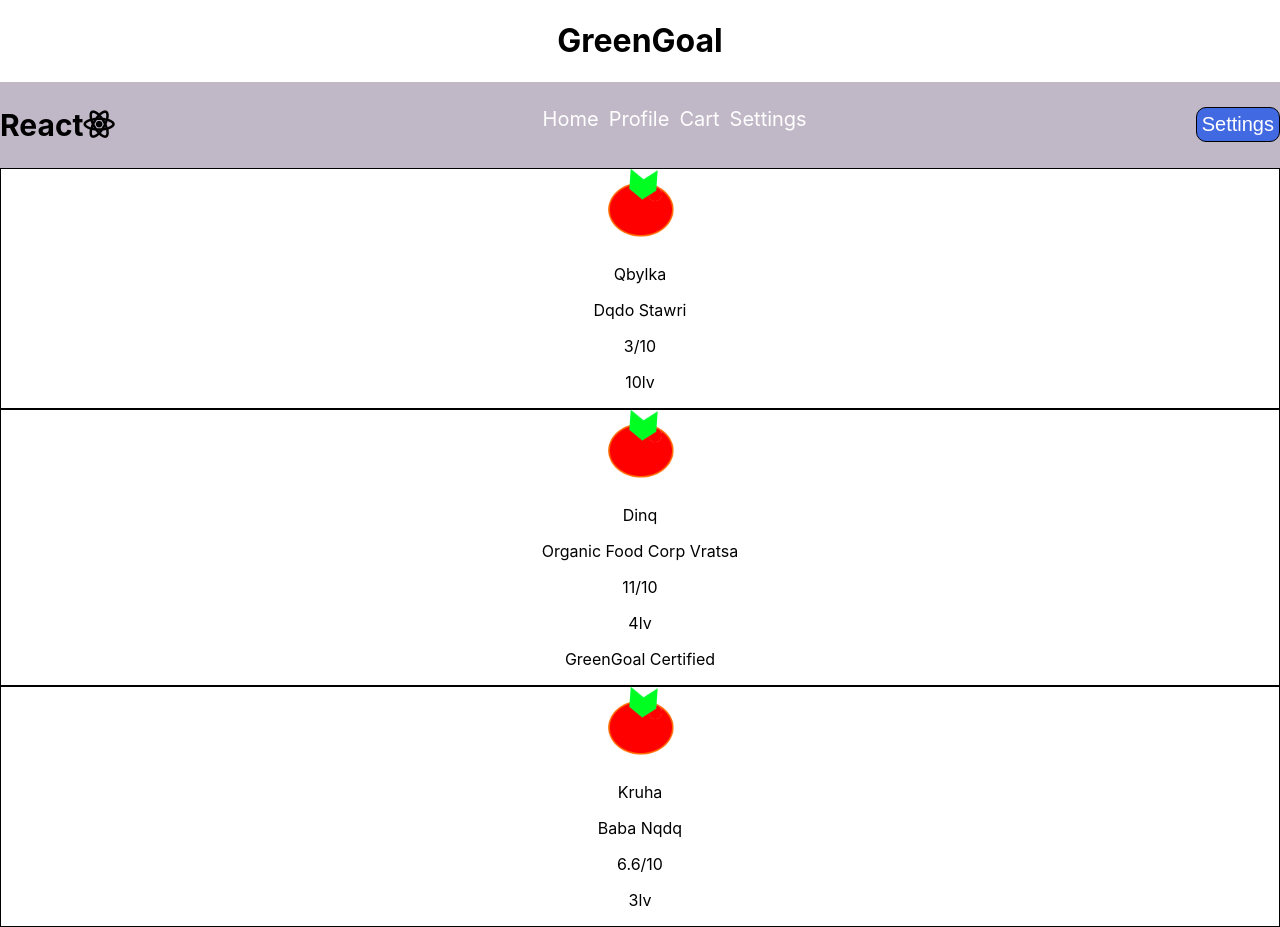
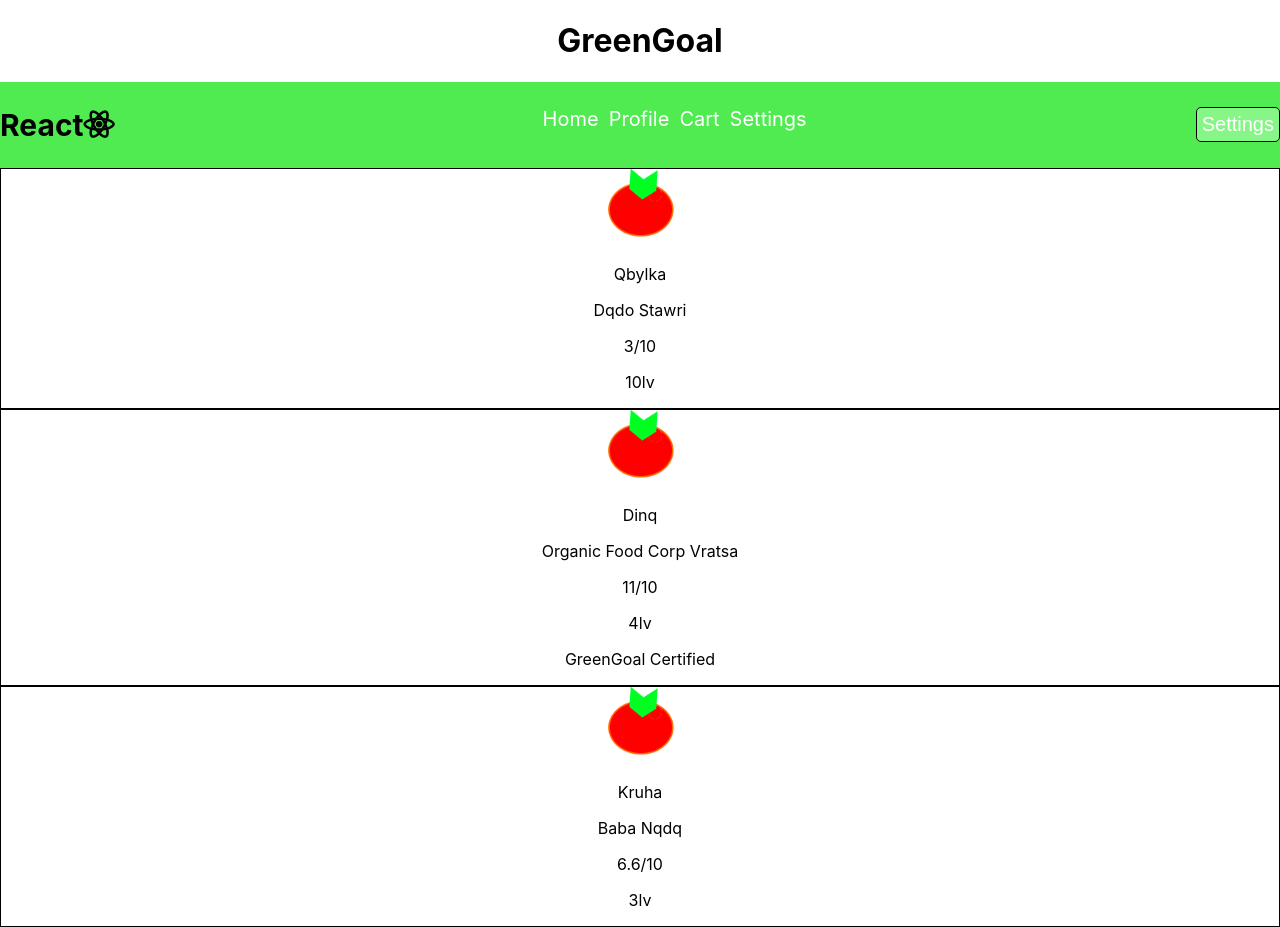
Before and after one commit to ZariProjects/Hack_Tues_GG, a React (Create React App) app in the folder green_goal/: page / in a window 1280 px wide. Built offline with nearby package versions, Linux system fonts and the light colour scheme.

Commit message:
Update NavigationBar.css

```diff
--- a/green_goal/src/components/NavigationBar/NavigationBar.css
+++ b/green_goal/src/components/NavigationBar/NavigationBar.css
@@ -2,7 +2,7 @@
 {
     display: flex;
     justify-content: space-between;
-    background-color: rgba(50, 20, 70, 0.3);
+    background-color: rgb(80, 235, 80);
     font-size: 20px;
 }
 
@@ -28,8 +28,8 @@ button
     align-self: center;
     padding: 5px;
     border: 1px solid black;
-    border-radius: 10px;
-    background-color: royalblue;
+    border-radius: 5px;
+    background-color:rgb(134, 247, 134);
     color: white;
     font-size: 20px;
 }
@@ -39,6 +39,11 @@ a:link
     color:white;
 }
 
+a:visited
+{
+    color: white;
+}
+
 a:hover
 {
     color: black;
```
